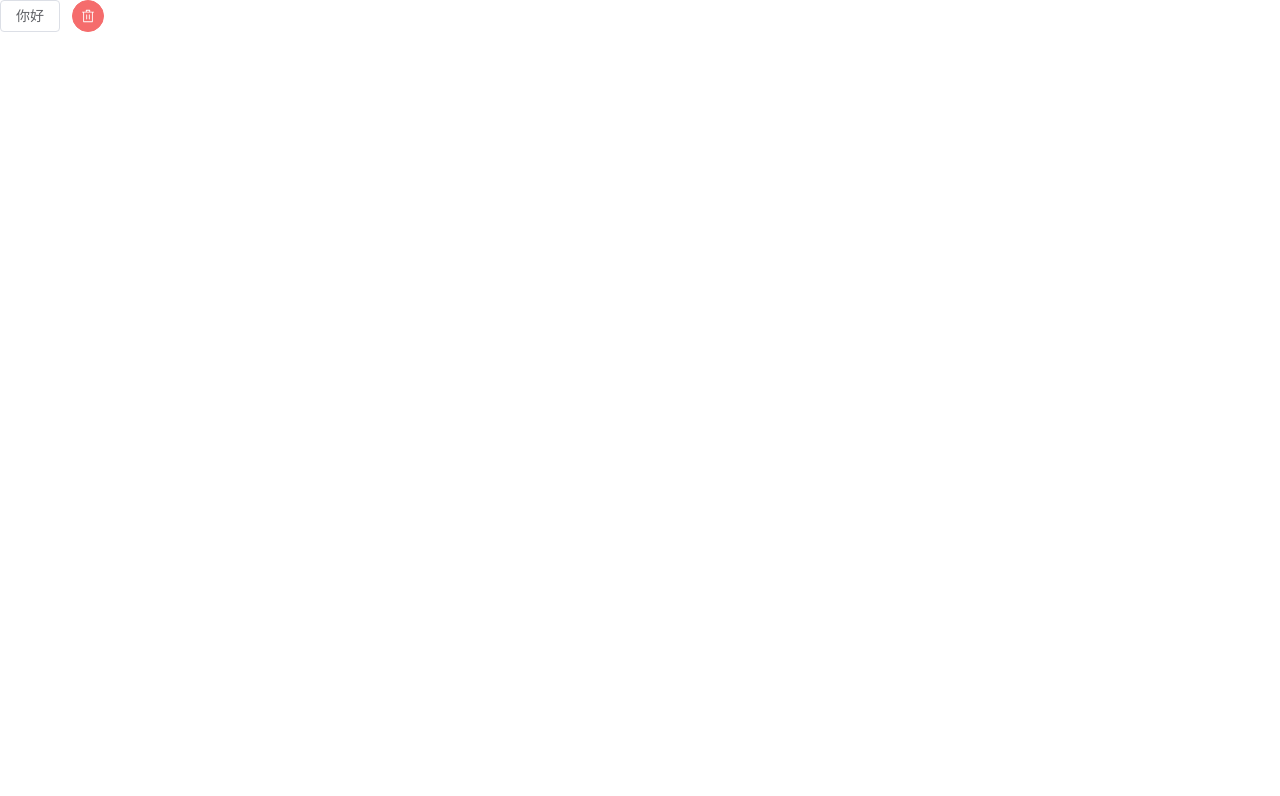
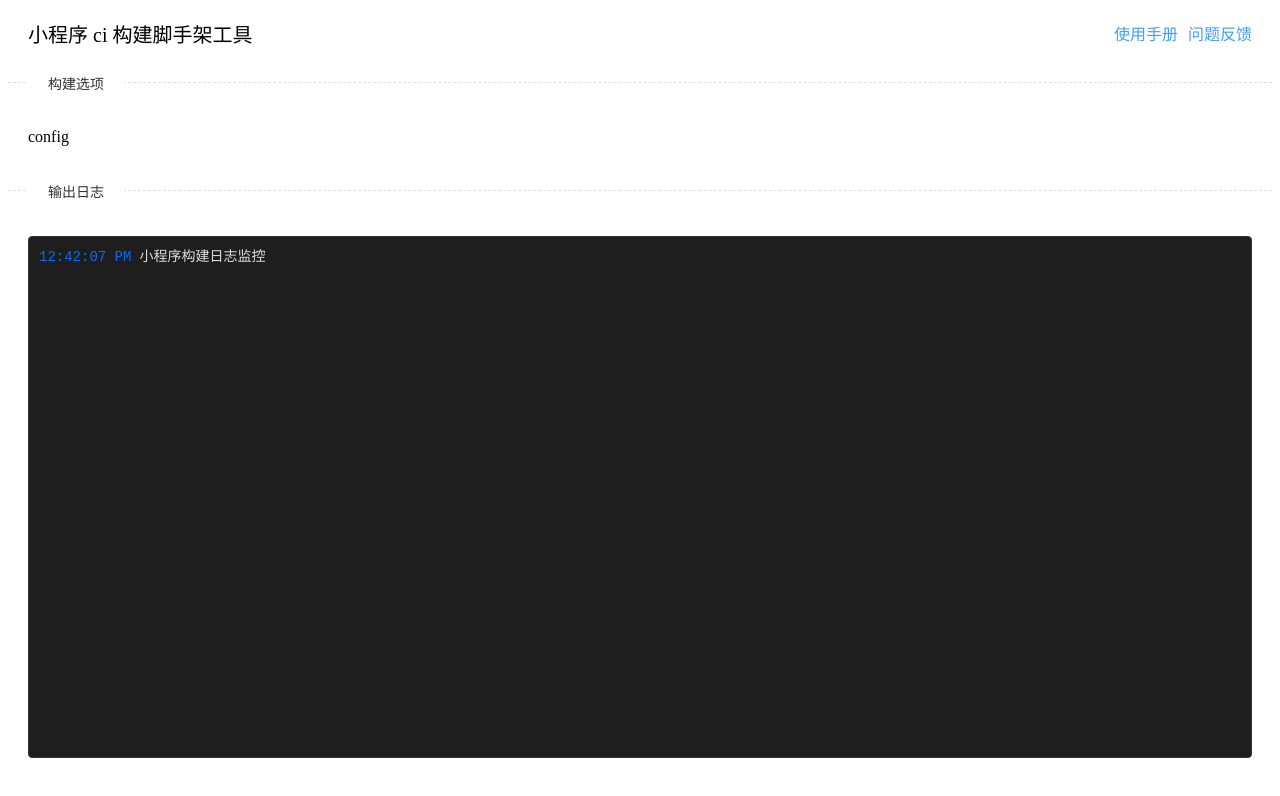
Before and after one commit to yanquankun/mint-fe-tools, a Vue app in the folder packages/@mpsc/cli-page/: page / in a window 1280 px wide. Shown: the top 796 px of the page. Built offline with nearby package versions, Linux system fonts and the light colour scheme.

Commit message:
feat: cli-page页面开发

```diff
--- a/package.json
+++ b/package.json
@@ -26,6 +26,7 @@
     "eslint-plugin-prettier": "^3.4.0",
     "husky": "^6.0.0",
     "lerna": "^8.1.8",
+    "less": "^4.2.0",
     "lint-staged": "^10.5.4",
     "prettier": "^2.2.1",
     "tsconfig-paths": "3.9.0",
--- a/packages/@mpsc/cli-page/src/App.vue
+++ b/packages/@mpsc/cli-page/src/App.vue
@@ -1,8 +1,64 @@
 <template>
-  <el-button>你好</el-button>
-  <el-button type="danger" :icon="Delete" circle />
+  <div class="container">
+    <el-container>
+      <el-header height="50px" class="container-header">
+        <div class="container-header-title">小程序 ci 构建脚手架工具</div>
+        <div class="container-header-operations">
+          <el-link
+            type="primary"
+            href="https://github.com/yanquankun/mint-fe-tools/blob/feature/v0.0.5/packages/%40mpsc/cli/README.md"
+            target="_blank"
+            >使用手册</el-link
+          >
+          <el-link
+            type="primary"
+            href="https://github.com/yanquankun/mint-fe-tools/issues"
+            target="_blank"
+            >问题反馈</el-link
+          >
+        </div>
+      </el-header>
+      <el-divider content-position="left" border-style="dashed">构建选项</el-divider>
+      <el-main class="container-config">
+        <Config />
+      </el-main>
+      <el-divider content-position="left" border-style="dashed">输出日志</el-divider>
+      <el-main class="container-log">
+        <Log ref="logger" />
+      </el-main>
+    </el-container>
+  </div>
 </template>
 <script setup lang="ts">
-import { Delete } from '@element-plus/icons-vue';
+import { ref } from 'vue';
+import Log from './components/Log.vue';
+import Config from './components/Config.vue';
+
+const logger = ref<InstanceType<typeof Log> | null>(null);
 </script>
-<style scoped></style>
+<style scoped lang="less">
+.container {
+  &-header {
+    display: flex;
+    justify-content: space-between;
+    align-items: center;
+
+    &-title {
+      font-size: 20px;
+    }
+
+    &-operations {
+      :nth-child(n) {
+        font-size: 16px;
+        margin-left: 5px;
+      }
+    }
+  }
+
+  &-config {
+  }
+
+  &-log {
+  }
+}
+</style>
--- /dev/null
+++ b/packages/@mpsc/cli-page/src/components/Config.vue
@@ -0,0 +1,3 @@
+<template>config</template>
+<script setup lang="ts"></script>
+<style scoped lang="less"></style>
--- /dev/null
+++ b/packages/@mpsc/cli-page/src/components/Log.vue
@@ -0,0 +1,99 @@
+<template>
+  <div class="logger-ui">
+    <div class="logger-output" ref="logOutput">
+      <p v-for="(log, index) in logs" :key="index">
+        <span class="logger-output-time">{{ new Date().toLocaleTimeString() }}</span>
+        <span :class="logMap[log.level]">{{ log.message }}</span>
+      </p>
+    </div>
+  </div>
+</template>
+<script setup lang="ts">
+import { ref, nextTick, defineExpose, onMounted } from 'vue';
+import { LogLevel } from '@/services/log';
+import type { ILog } from '@/services/log';
+
+const logOutput = ref<HTMLElement | null>(null);
+const logs = ref<{ level: LogLevel; message: string }[]>([]);
+const logMap = {
+  [LogLevel.INFO]: 'logger-output-info',
+  [LogLevel.WARN]: 'logger-output-warn',
+  [LogLevel.ERROR]: 'logger-output-error',
+  [LogLevel.DEBUG]: 'logger-output-debug',
+};
+
+//====== output ======
+const log = (log: ILog) => {
+  logs.value.push({
+    level: LogLevel.INFO,
+    message: log.message,
+  });
+  scrollToBottom();
+};
+const startWatch = () => {
+  log({ level: LogLevel.INFO, message: '开始监听构建日志' });
+};
+const clear = () => {
+  logs.value = [{ level: LogLevel.INFO, message: '小程序构建日志监控' }];
+};
+defineExpose({
+  log,
+  clear,
+  startWatch,
+});
+//====== output end ======
+
+const scrollToBottom = async () => {
+  await nextTick();
+  if (logOutput.value) {
+    logOutput.value.scrollTop = logOutput.value.scrollHeight;
+  }
+};
+onMounted(() => {
+  log({ level: LogLevel.INFO, message: '小程序构建日志监控' });
+});
+</script>
+<style scoped lang="less">
+.logger-ui {
+  width: 100%;
+  margin: 0 auto;
+}
+
+.logger-output {
+  height: 500px;
+  background-color: #1e1e1e;
+  color: #dcdcdc;
+  overflow-y: auto;
+  padding: 10px;
+  border-radius: 4px;
+  border: 1px solid #333;
+
+  p {
+    margin: 0;
+    font-family: monospace;
+    font-size: 14px;
+    line-height: 1.5;
+  }
+
+  &-time {
+    color: rgb(0, 106, 255);
+    margin-right: 8px;
+  }
+
+  &-info {
+    color: #dcdcdc;
+  }
+
+  &-warn {
+    color: #f0ad4e;
+  }
+
+  &-error {
+    color: #f00;
+  }
+
+  &-debug {
+    color: #999;
+  }
+}
+</style>
--- /dev/null
+++ b/packages/@mpsc/cli-page/src/services/log.ts
@@ -0,0 +1,14 @@
+enum LogLevel {
+  DEBUG = 'debug',
+  INFO = 'info',
+  WARN = 'warn',
+  ERROR = 'error',
+}
+
+interface ILog {
+  message: string;
+  level: LogLevel;
+}
+
+export { LogLevel };
+export type { ILog };
--- a/packages/@mpsc/cli-page/src/style.css
+++ b/packages/@mpsc/cli-page/src/style.css
@@ -3,9 +3,13 @@
   text-rendering: optimizeLegibility;
   -webkit-font-smoothing: antialiased;
   -moz-osx-font-smoothing: grayscale;
+  ::-webkit-scrollbar {
+    width: 6px;
+    background: transparent;
+  }
+
+  ::-webkit-scrollbar-thumb {
+    border-radius: 3px;
+    background: rgb(227, 225, 225);
+  }
 }
-
-body {
-  margin: 0;
-  padding: 0;
-}
```
Also changed, not shown: packages/@mpsc/cli-page/components.d.ts (+8 -0 lines), 1 other file (tests, documents, lock files or other folders).
